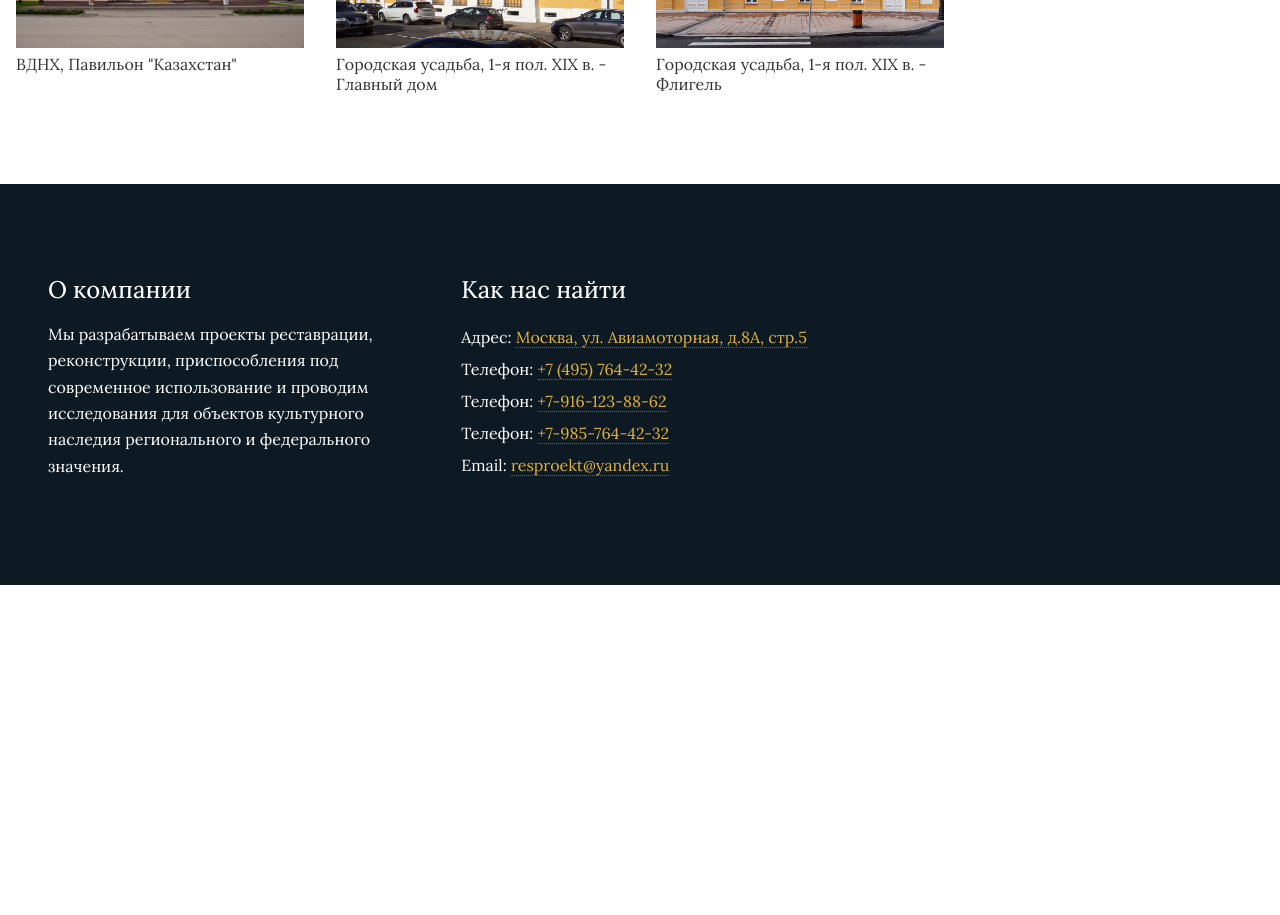
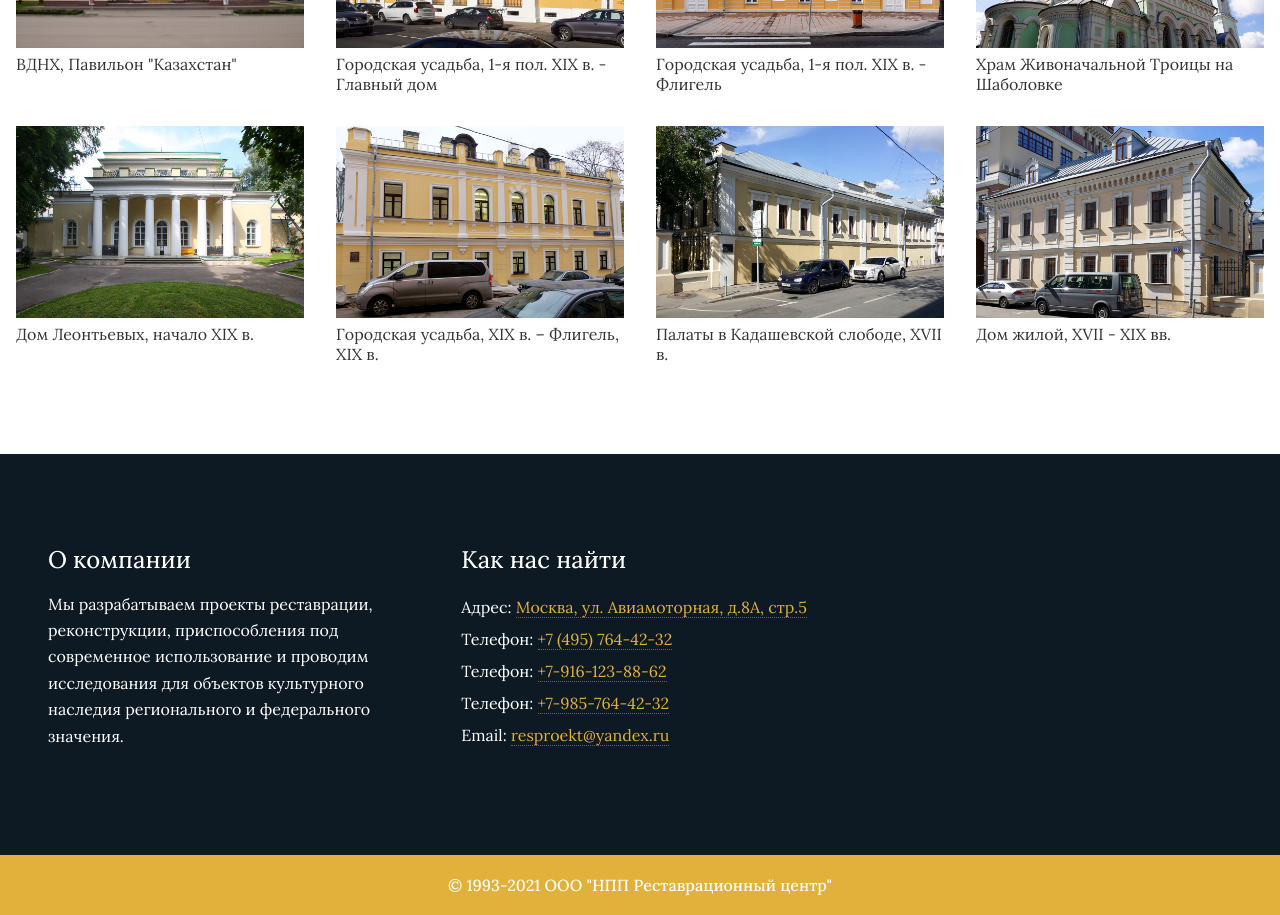
Before and after one commit to cat-street/restavrator, a Next.js app: page / in a window 1280 px wide. Shown: the part 2340-3255 px from the top of the page. Before the commit the page ends 2925 px from the top, so only its background shows below. Built offline with nearby package versions, Linux system fonts and the light colour scheme.

Commit message:
feat: main gallery

```diff
--- /dev/null
+++ b/components/Footer/Footer.module.scss
@@ -0,0 +1,16 @@
+@import 'styles/variables.scss';
+
+.footer {
+  height: 60px;
+  display: flex;
+  justify-content: center;
+  align-items: center;
+
+  background-color: $main-accent;
+  color: $main-bright;
+  font-weight: 500;
+
+  &__copyright {
+    margin: 0;
+  }
+}
--- /dev/null
+++ b/components/Footer/Footer.tsx
@@ -0,0 +1,23 @@
+import React, { FC, useMemo } from 'react';
+
+import styles from './Footer.module.scss';
+
+const Footer: FC = () => {
+  const getYear = useMemo(() => {
+    const date = new Date();
+    return date.getFullYear();
+  }, []);
+
+  return (
+    <section className={styles.footer}>
+      <p className={styles.footer__copyright}>
+        &copy; 1993-
+        {getYear}
+        {' '}
+        ООО &quot;НПП Реставрационный центр&quot;
+      </p>
+    </section>
+  );
+};
+
+export default Footer;
--- a/components/MainPage/MainGallery/MainGallery.tsx
+++ b/components/MainPage/MainGallery/MainGallery.tsx
@@ -2,30 +2,13 @@ import React, { FC } from 'react';
 import Gallery from '../../Gallery/Gallery';
 import SectionTitle from '../../SectionTitle/SectionTitle';
 
+import mainGallery from '../../../data/mainGallery.json';
 import styles from './MainGallery.module.scss';
-
-const gallery = [
-  {
-    id: '12345678A',
-    url: '/images/projects/sample/kazah_01.jpg',
-    text: 'ВДНХ, Павильон "Казахстан"',
-  },
-  {
-    id: '12345678B',
-    url: '/images/projects/sample/bnik2_01.jpg',
-    text: 'Городская усадьба, 1-я пол. XIX в. - Главный дом',
-  },
-  {
-    id: '12345678C',
-    url: '/images/projects/sample/bnik1_01.jpg',
-    text: 'Городская усадьба, 1-я пол. XIX в. - Флигель',
-  },
-];
 
 const MainGallery: FC = () => (
   <section className={styles['main-gallery']}>
     <SectionTitle title="Галерея" subtitle="Наши объекты" />
-    <Gallery type="main" gallery={gallery} />
+    <Gallery type="main" gallery={mainGallery.items} />
   </section>
 );
 
--- /dev/null
+++ b/data/mainGallery.json
@@ -0,0 +1,44 @@
+{
+  "items": [
+    {
+      "id": "001",
+      "url": "/images/projects/sample/kazah_01.jpg",
+      "text": "ВДНХ, Павильон \"Казахстан\""
+    },
+    {
+      "id": "002",
+      "url": "/images/projects/sample/bnik2_01.jpg",
+      "text": "Городская усадьба, 1-я пол. XIX в. - Главный дом"
+    },
+    {
+      "id": "003",
+      "url": "/images/projects/sample/bnik1_01.jpg",
+      "text": "Городская усадьба, 1-я пол. XIX в. - Флигель"
+    },
+    {
+      "id": "004",
+      "url": "/images/projects/sample/shab_03.jpg",
+      "text": "Храм Живоначальной Троицы на Шаболовке"
+    },
+    {
+      "id": "005",
+      "url": "/images/projects/sample/gran_01.jpg",
+      "text": "Дом Леонтьевых, начало XIX в."
+    },
+    {
+      "id": "006",
+      "url": "/images/projects/sample/nkisl_01.jpg",
+      "text": "Городская усадьба, XIX в. – Флигель, XIX в."
+    },
+    {
+      "id": "007",
+      "url": "/images/projects/sample/kad2_01.jpg",
+      "text": "Палаты в Кадашевской слободе, XVII в."
+    },
+    {
+      "id": "008",
+      "url": "/images/projects/sample/kad3_01.jpg",
+      "text": "Дом жилой, XVII - XIX вв."
+    }
+  ]
+}
--- a/pages/index.tsx
+++ b/pages/index.tsx
@@ -6,6 +6,7 @@ import Featured from '../components/MainPage/Featured/Featured';
 import Experience from '../components/MainPage/Experience/Experience';
 import MainGallery from '../components/MainPage/MainGallery/MainGallery';
 import About from '../components/About/About';
+import Footer from '../components/Footer/Footer';
 
 function Home(): ReactElement {
   return (
@@ -16,6 +17,7 @@ function Home(): ReactElement {
       <Experience />
       <MainGallery />
       <About />
+      <Footer />
     </Layout>
   );
 }
```
Also changed, not shown: components/Gallery/Gallery.tsx (+3 -4 lines).
